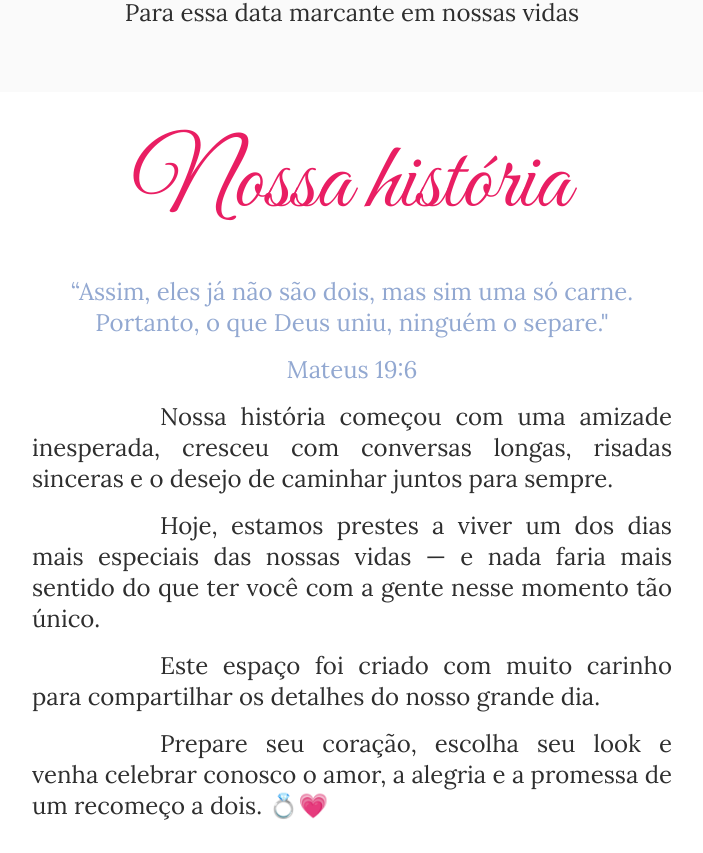
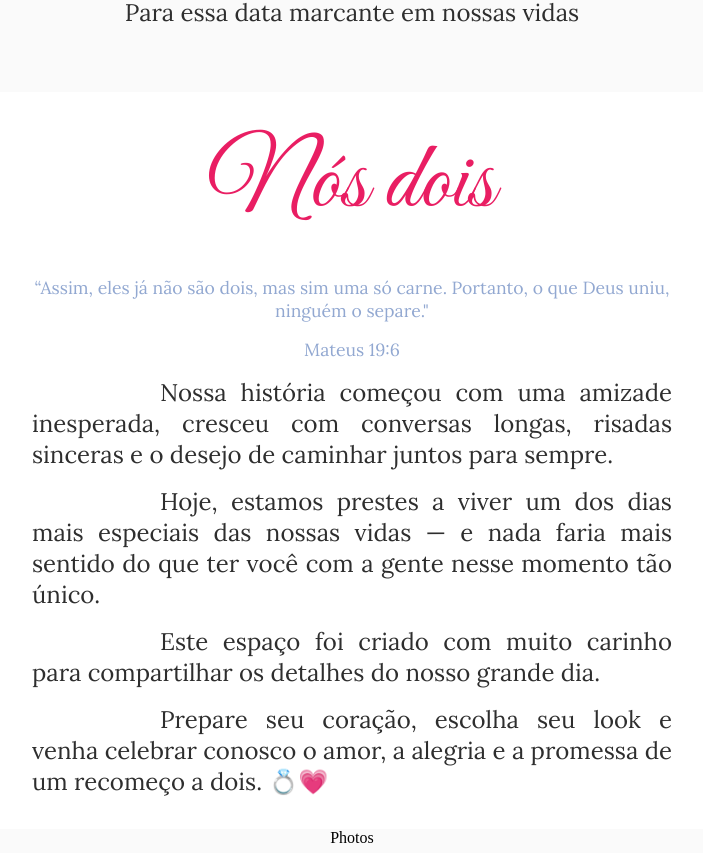
Before and after one commit to davieluiza/casamentodavieluiza, a React (Create React App) app: page / in a window 1280 px wide. Shown: the part 1180-2033 px from the top of the page, without its empty margins (288-991 px from the left). Built offline with nearby package versions, Linux system fonts and the light colour scheme.

Commit message:
Container created

```diff
--- a/src/App.js
+++ b/src/App.js
@@ -2,6 +2,7 @@ import WeddingDate from "./Sections/WeddingDate";
 import Header from "./Sections/Header";
 import ImageSection from "./Sections/ImageSection";
 import { History } from "./Sections/History";
+import { Photos } from "./Sections/Photos";
 
 function App() {
   return (
@@ -13,6 +14,7 @@ function App() {
         <ImageSection />
         <WeddingDate />
         <History />
+        <Photos />
       </main>
     </div>
   );
--- /dev/null
+++ b/src/Components/Container/index.js
@@ -0,0 +1,10 @@
+import React from 'react'
+import "./styles.css";
+
+const Container = (props) => {
+  return (
+    <div className='container'>{props.children}</div>
+  )
+}
+
+export default Container
--- /dev/null
+++ b/src/Components/Container/styles.css
@@ -0,0 +1,6 @@
+.container {
+    display: flex;
+    flex-direction: column;
+    justify-content: center;
+    align-items: center;
+}
--- /dev/null
+++ b/src/Components/Title/index.js
@@ -0,0 +1,5 @@
+import "./styles.css"
+
+export const Title = ({ text }) => {
+  return <div className="title">{text}</div>;
+};
--- /dev/null
+++ b/src/Components/Title/styles.css
@@ -0,0 +1,6 @@
+.title{
+    font-size: 6rem;
+    color: #E91E63;
+    margin-bottom: 2rem;
+    font-family: "Great Vibes", cursive;
+}
--- a/src/Sections/History/index.js
+++ b/src/Sections/History/index.js
@@ -1,13 +1,14 @@
 import "./styles.css";
 import { Text } from "../../Components/Text";
 import { Space } from "../../Components/Space";
+import { Title } from "../../Components/Title";
 
 export const History = () => {
   const textIndent = window.innerWidth < 600 ? "2rem" : "8rem";
 
   return (
     <div className="history">
-      <h1 className="title">Nossa história</h1>
+      <Title text="Nós dois" />
       <p className="verse">
         “Assim, eles já não são dois, mas sim uma só carne. Portanto, o que Deus
         uniu, ninguém o separe."
--- a/src/Sections/History/styles.css
+++ b/src/Sections/History/styles.css
@@ -15,7 +15,7 @@
 
 .verse{
     font-family: "Lora", sans-serif;
-    font-size: 1.5rem;
+    font-size: 1.1rem;
     text-align: center;
     color: #92A8D1;
     margin-bottom: 1rem;
@@ -34,13 +34,3 @@
         font-size: 0.75rem;
     }
 }
-
-.carousel-item {
-  background: #ddd;
-  height: 200px;
-  display: flex;
-  align-items: center;
-  justify-content: center;
-  font-size: 24px;
-  font-weight: bold;
-}
--- a/src/Sections/Photos/index.js
+++ b/src/Sections/Photos/index.js
@@ -1,9 +1,8 @@
-import React from 'react'
+import React from "react";
+import Container from "../../Components/Container";
 
 export const Photos = () => {
-  return (
-    <div>
-
-    </div>
-  )
-}
+  return <Container>
+    Photos
+  </Container>;
+};
--- a/src/Sections/WeddingDate/styles.css
+++ b/src/Sections/WeddingDate/styles.css
@@ -9,8 +9,7 @@
 
 .date {
     margin-top: 2rem;
-    color:#E91E63
-;
+    color: #E91E63;
     font-size: 8rem;
     margin-bottom: 2rem;
 }
```
Also changed, not shown: src/Sections/Photos/styles.css (added).
